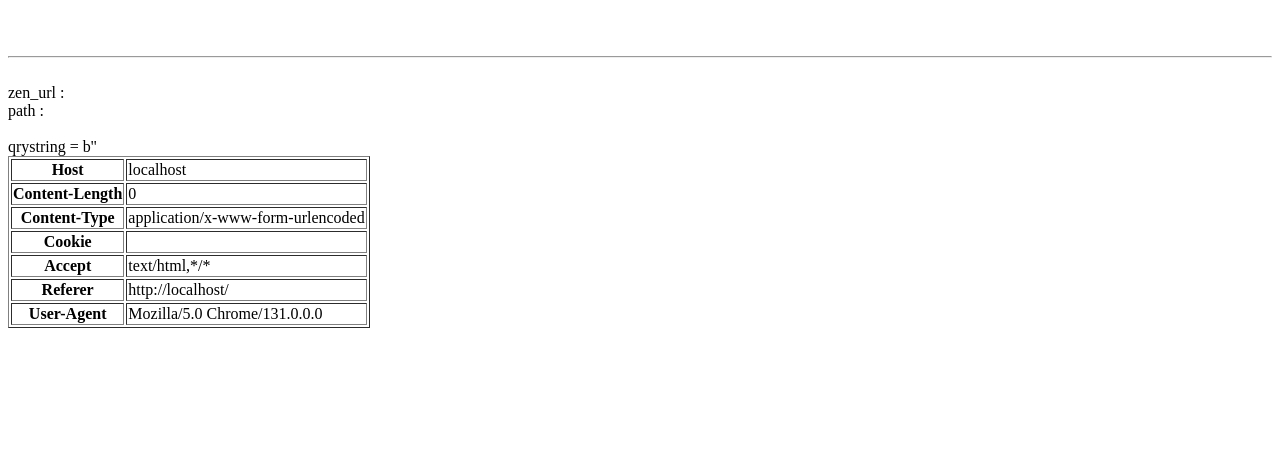
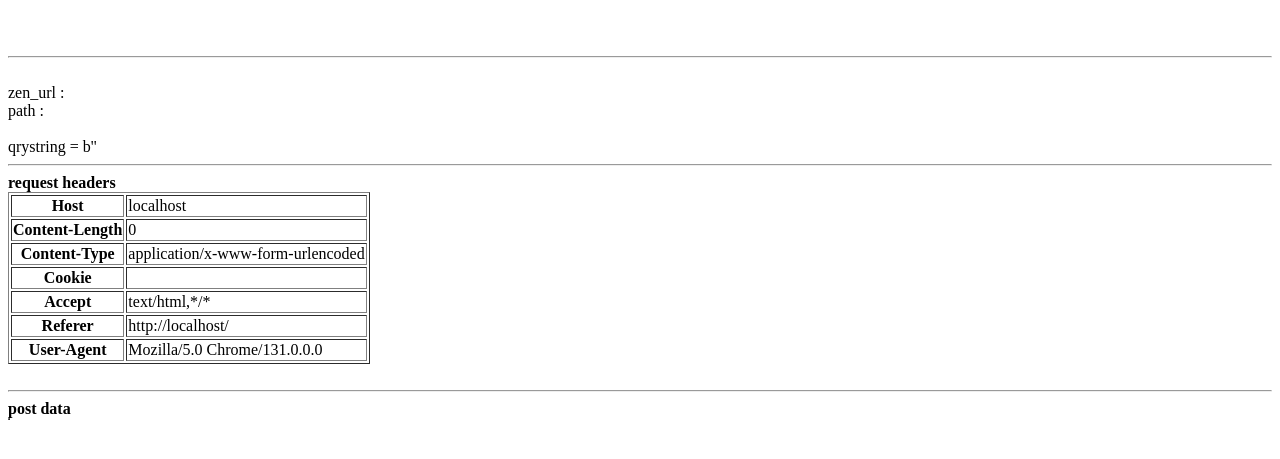
Before and after one commit to sriramsrinivasangmail/pyk8s, a Flask app: page / in a window 1280 px wide. Shown: the top 459 px of the page. Run offline with Flask 2, Linux system fonts and the light colour scheme; some libraries are stand-ins or nearby versions.

Commit message:
extending the example to print post data

```diff
--- a/src/app.py
+++ b/src/app.py
@@ -6,10 +6,10 @@
 
 def doRender(template,u_path):
     headers = flask.request.headers
-    return flask.render_template(template,zen_url = zen_url,result = headers, path = u_path, qry = flask.request.query_string)
+    return flask.render_template(template,zen_url = zen_url,result = headers, path = u_path, qry = flask.request.query_string, postdata=flask.request.form)
 
 @app.route('/', defaults={'u_path': ''})
-@app.route('/<path:u_path>')
+@app.route('/<path:u_path>',methods = ['POST', 'GET'])
 def index(u_path):
     return doRender("index.html",u_path)
 
--- a/src/templates/index.html
+++ b/src/templates/index.html
@@ -10,6 +10,10 @@
 <br>
 <br>
 qrystring = {{qry}}
+
+<br>
+<hr>
+<b> request headers </b>
 <br>
   <table border = 1>
     {% for key, value in result.items() %}
@@ -23,4 +27,20 @@
  </table>
 </div>
 
+<br>
+<hr>
+<b> post data </b>
+<br>
+  <table border = 1>
+    {% for key, value in postdata.items() %}
+
+    <tr>
+       <th> {{ key }} </th>
+       <td> {{ value }} </td>
+    </tr>
+
+    {% endfor %}
+ </table>
+</div>
+
 {% endblock %}
```
